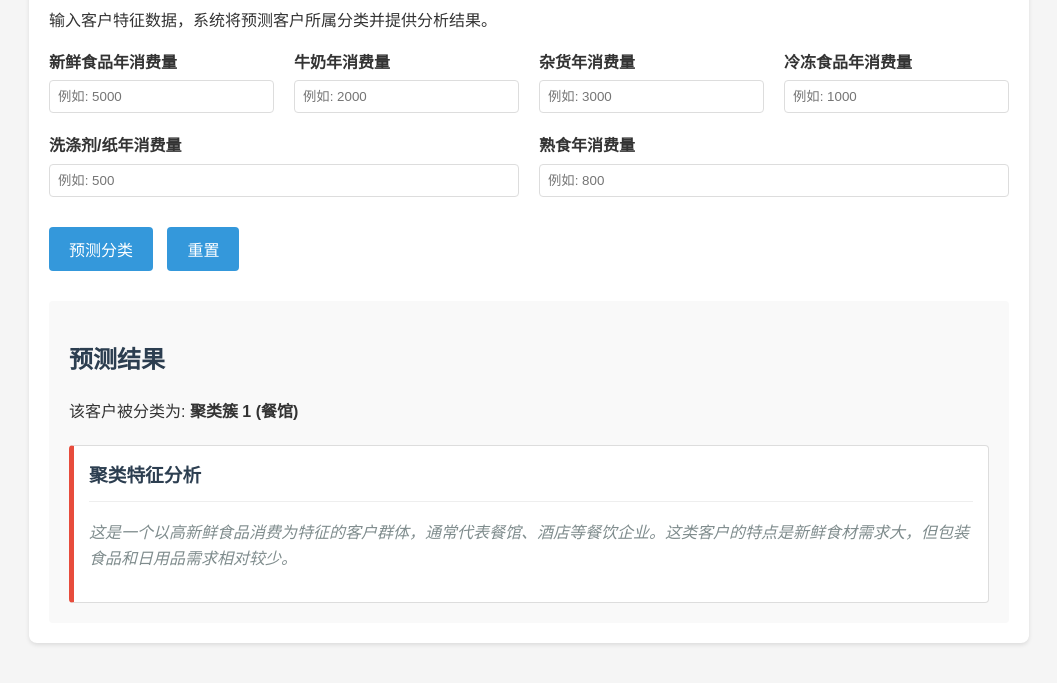
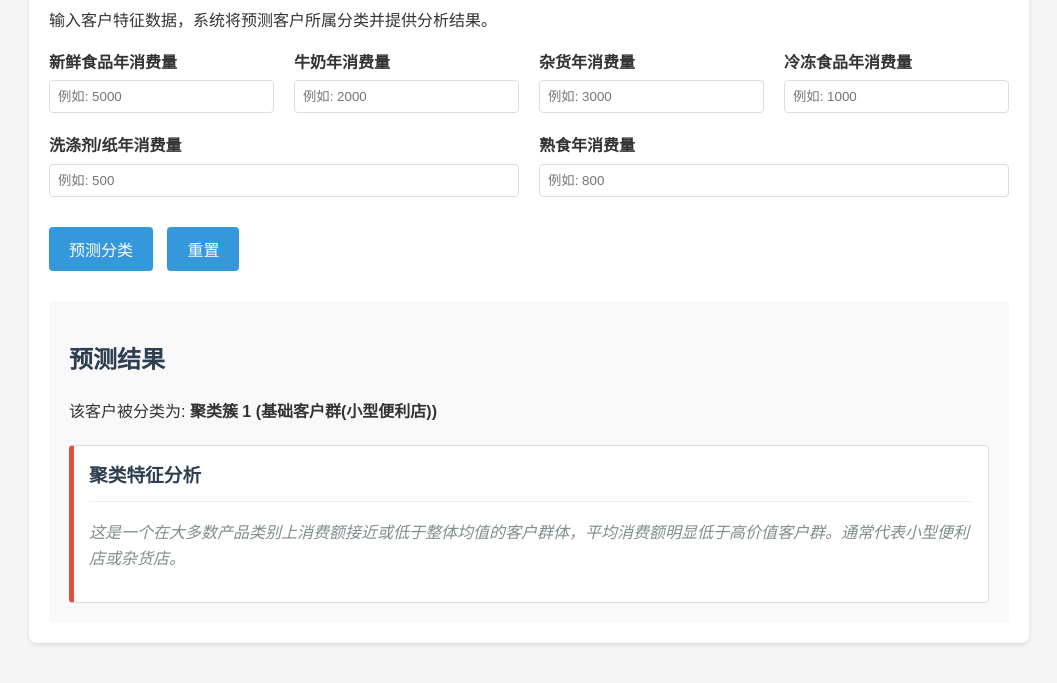
Before and after one commit to wjmk233/wjmk, a plain HTML site: page index.html in a window 1280 px wide. Both pictures are taken after a click on the button "预测分类". Shown: the part 126-809 px from the top of the page, without its empty margins (111-1168 px from the left). Drawn offline with Linux system fonts and the light colour scheme.

Commit message:
Update index.html

```diff
--- a/index.html
+++ b/index.html
@@ -160,7 +160,7 @@
     </div>
 
     <script>
-        // 预测分类函数
+        // 预测分类函数 - 根据文档中的聚类标准修改
         function predictCluster() {
             // 获取输入值
             const fresh = parseFloat(document.getElementById('fresh').value) || 0;
@@ -170,15 +170,51 @@
             const detergents = parseFloat(document.getElementById('detergents').value) || 0;
             const delicassen = parseFloat(document.getElementById('delicassen').value) || 0;
 
-            // 分类逻辑
+            // 计算整体均值（基于文档中的分析）
+            const overallMean = {
+                fresh: 12000.30,
+                milk: 5796.27,
+                grocery: 7951.28,
+                frozen: 3071.93,
+                detergents: 2881.49,
+                delicassen: 1524.87
+            };
+
+            // 计算各特征相对于整体均值的百分比差异
+            const diffPct = {
+                fresh: ((fresh - overallMean.fresh) / overallMean.fresh) * 100,
+                milk: ((milk - overallMean.milk) / overallMean.milk) * 100,
+                grocery: ((grocery - overallMean.grocery) / overallMean.grocery) * 100,
+                frozen: ((frozen - overallMean.frozen) / overallMean.frozen) * 100,
+                detergents: ((detergents - overallMean.detergents) / overallMean.detergents) * 100,
+                delicassen: ((delicassen - overallMean.delicassen) / overallMean.delicassen) * 100
+            };
+
+            // 分类逻辑 - 根据文档中的聚类标准
             let clusterIndex = 0;
-            let clusterName = "超市";
-            let description = "这是一个以高杂货和洗涤剂/纸消费为特征的客户群体，通常代表超市或便利店。这类客户的特点是日常消费品采购量大，特别是包装食品和日用品。";
+            let clusterName = "高价值客户群(大型零售商)";
+            let description = "这是一个在多个产品类别上消费额显著高于整体均值的客户群体，平均消费额远高于整体平均水平。通常代表大型零售商或批发商。";
 
-            if ((detergents < 1000 && grocery < 5000) || (fresh > 7000 && detergents < 1000)) {
+            // 聚类1的判断标准（基础客户群）
+            let significantFeaturesBelow = 0;
+            let significantFeaturesAbove = 0;
+
+            // 检查每个特征的差异
+            for (const feature in diffPct) {
+                if (Math.abs(diffPct[feature]) > 30) {
+                    if (diffPct[feature] > 0) {
+                        significantFeaturesAbove++;
+                    } else {
+                        significantFeaturesBelow++;
+                    }
+                }
+            }
+
+            // 如果大多数特征低于整体均值或没有显著高于的特征，则归为聚类1
+            if (significantFeaturesAbove < 2 || significantFeaturesBelow > 3) {
                 clusterIndex = 1;
-                clusterName = "餐馆";
-                description = "这是一个以高新鲜食品消费为特征的客户群体，通常代表餐馆、酒店等餐饮企业。这类客户的特点是新鲜食材需求大，但包装食品和日用品需求相对较少。";
+                clusterName = "基础客户群(小型便利店)";
+                description = "这是一个在大多数产品类别上消费额接近或低于整体均值的客户群体，平均消费额明显低于高价值客户群。通常代表小型便利店或杂货店。";
             }
 
             // 显示结果
```
